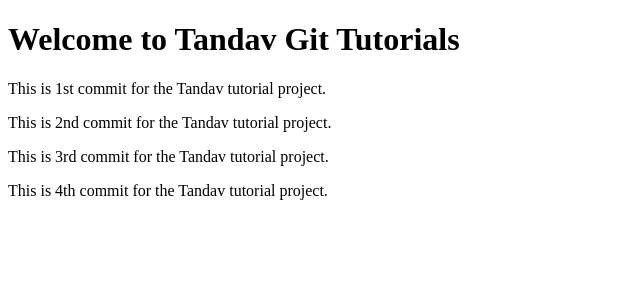
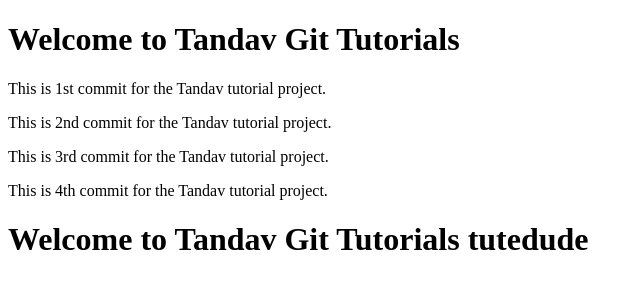
Before and after one commit to ermanoj250-ui/tandav, a plain HTML site: page index.html in a window 1280 px wide. Shown: the whole page, without its empty margins (0-643 px from the left). Drawn offline with Linux system fonts and the light colour scheme.

Commit message:
titedude 1st commit

```diff
--- a/index.html
+++ b/index.html
@@ -11,6 +11,7 @@
   <p>This is 2nd commit for the Tandav tutorial project.</p>
   <p>This is 3rd commit for the Tandav tutorial project.</p>
   <p>This is 4th commit for the Tandav tutorial project.</p>
+    <h1>Welcome to Tandav Git Tutorials tutedude</h1>
 
 </body>
 </html>
```
Also changed, not shown: tandav.txt.
